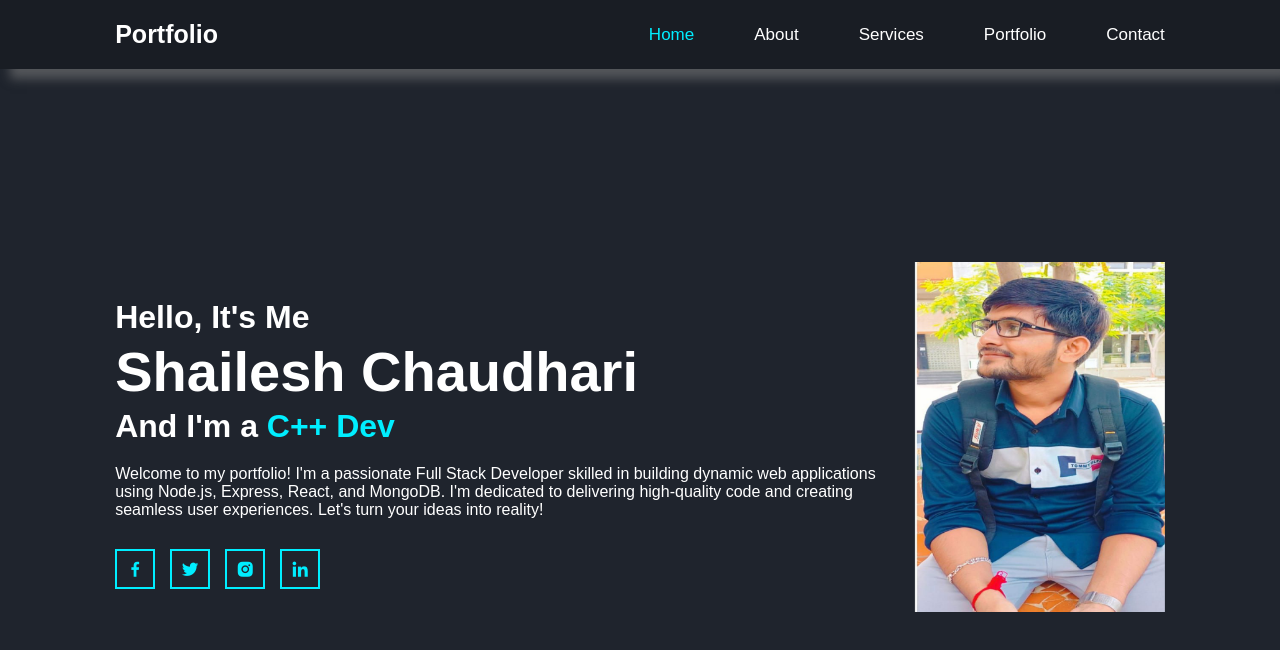
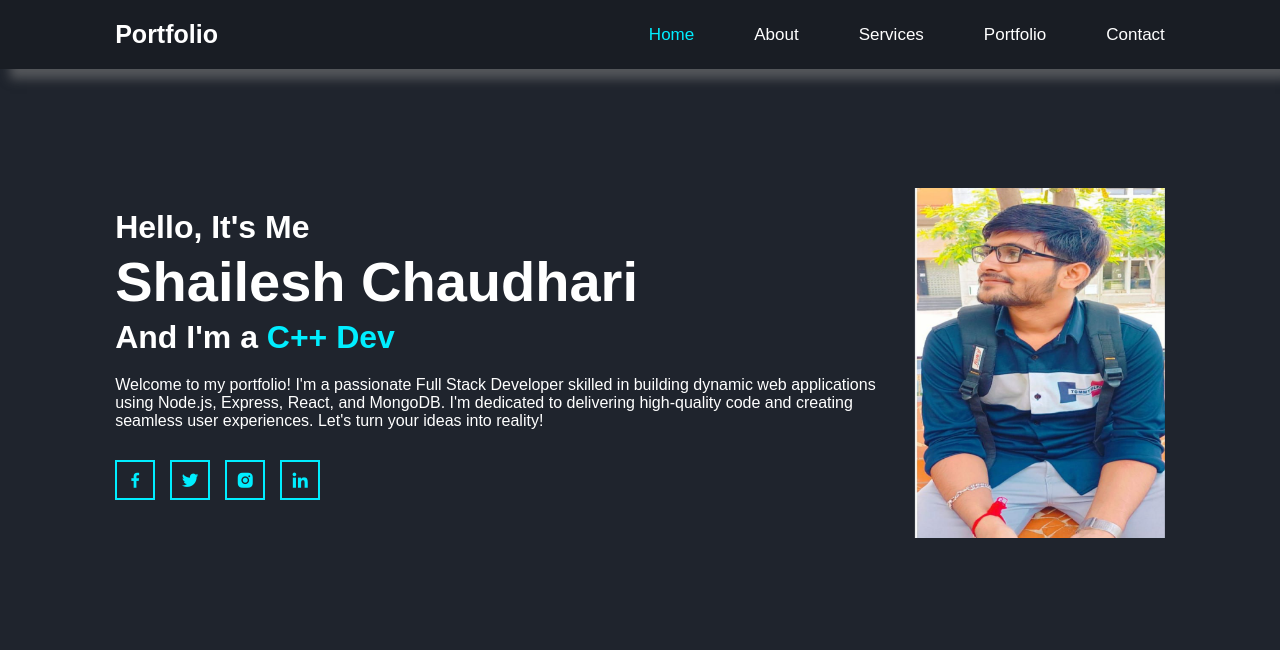
Before and after one commit to Shailesh93602/myportfolio, a React (Create React App) app: page / in a window 1280 px wide. Shown: the top 650 px of the page. Built offline with nearby package versions, Linux system fonts and the light colour scheme.

Commit message:
Add files via upload

```diff
--- a/public/style.css
+++ b/public/style.css
@@ -34,11 +34,14 @@
     min-height: 100vh;
     min-width: 100vw;
     padding: 0 9% 2rem;
-
   }
 
   .padding{
     padding-top: 4rem;
+  }
+
+  .extra-padding{
+    padding-top: 14rem;
   }
 
   .header{
@@ -115,7 +118,7 @@
   .home{
     display: flex;
     justify-content: center;
-    align-items: center;
+    /* align-items: center; */
   }
 
   .home-img img{
@@ -198,7 +201,7 @@
   .about{
     display: flex;
     justify-content: center;
-    align-items: center;
+    /* align-items: center; */
     gap: 2rem;
     background: var(--second-bg-color);
   }
--- a/src/components/About.jsx
+++ b/src/components/About.jsx
@@ -9,7 +9,7 @@ const About = () => {
   };
 
   return (
-    <section className="about" id="about">
+    <section className="about extra-padding" id="about">
       <div className="about-img">
         <img src={aboutImg} alt="about" />
       </div>
--- a/src/components/Index.jsx
+++ b/src/components/Index.jsx
@@ -24,7 +24,7 @@ const Index = () => {
   useInterval(typingTimer, 200);
 
   return (
-    <section className="home" id="home">
+    <section className="home extra-padding" id="home">
       <div className="home-content">
         <h3>Hello, It's Me</h3>
         <h1>Shailesh Chaudhari</h1>
```
